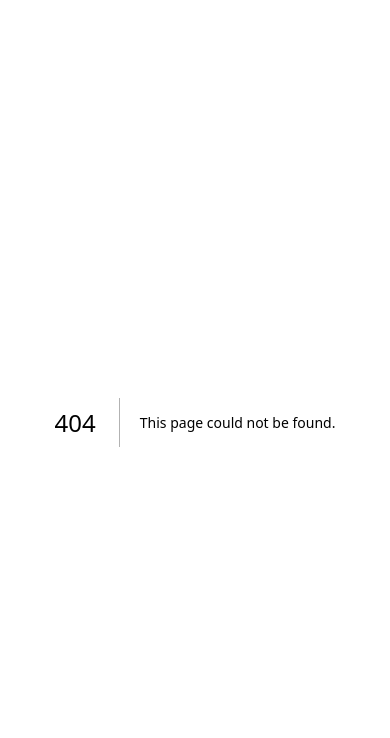
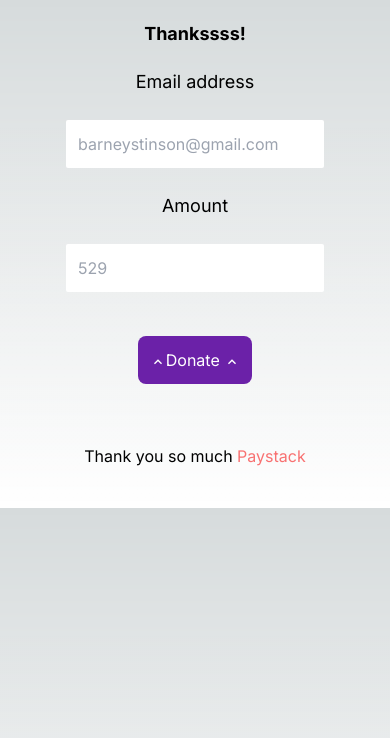
Before and after one commit to Jaarabytes/jipime, a Next.js app: page /lipa/donate in a window 390 px wide. Before the commit this address had no page. Shown: the top 738 px of the page. Built offline with nearby package versions, Linux system fonts and the light colour scheme.

Commit message:
feat: add frontend for paystack
add frontend implementation for paystack which includes email address
and amount. I think it should accept phoneNumber but will realise later

```diff
--- /dev/null
+++ b/app/lipa/donate/page.tsx
@@ -0,0 +1,34 @@
+// integrate with Paystack, get their public key
+import { MdKeyboardArrowUp } from "react-icons/md"
+export default function Paystack () {
+
+    // function for payments
+    const payWithPaystack = async (e: any) => {
+
+    }
+    return (
+        <>
+            <div className="text-center">
+                <h1 className="font-bold text-lg my-5">Thankssss!</h1>
+                <form>
+                    <label className="text-lg">Email address</label>
+                    <br />
+                    <br />
+                    <input type="email" className="p-3 rounded-sm" placeholder="barneystinson@gmail.com" id="email-address" required />
+                    <br />
+                    <br />
+                    <label className="text-lg">Amount</label>
+                    <br />
+                    <br />
+                    <input className="p-3 rounded-sm" placeholder="529" id="amount" required />
+                    <br />
+                    <br />
+                    <button type="submit" className="bg-purple-800 rounded-lg text-white p-3 my-5 hover:bg-purple-600"><MdKeyboardArrowUp
+                    className="inline" />Donate <MdKeyboardArrowUp className="inline" /></button>
+                </form>
+                <p className="my-10">Thank you so much <a href="https://paystack.com" target="_blank" className="text-red-400">Paystack</a></p>
+            </div>
+        </>
+    )
+}
+{/* <script src="https://js.paystack.co/v1/inline.js"></script> */}
```
